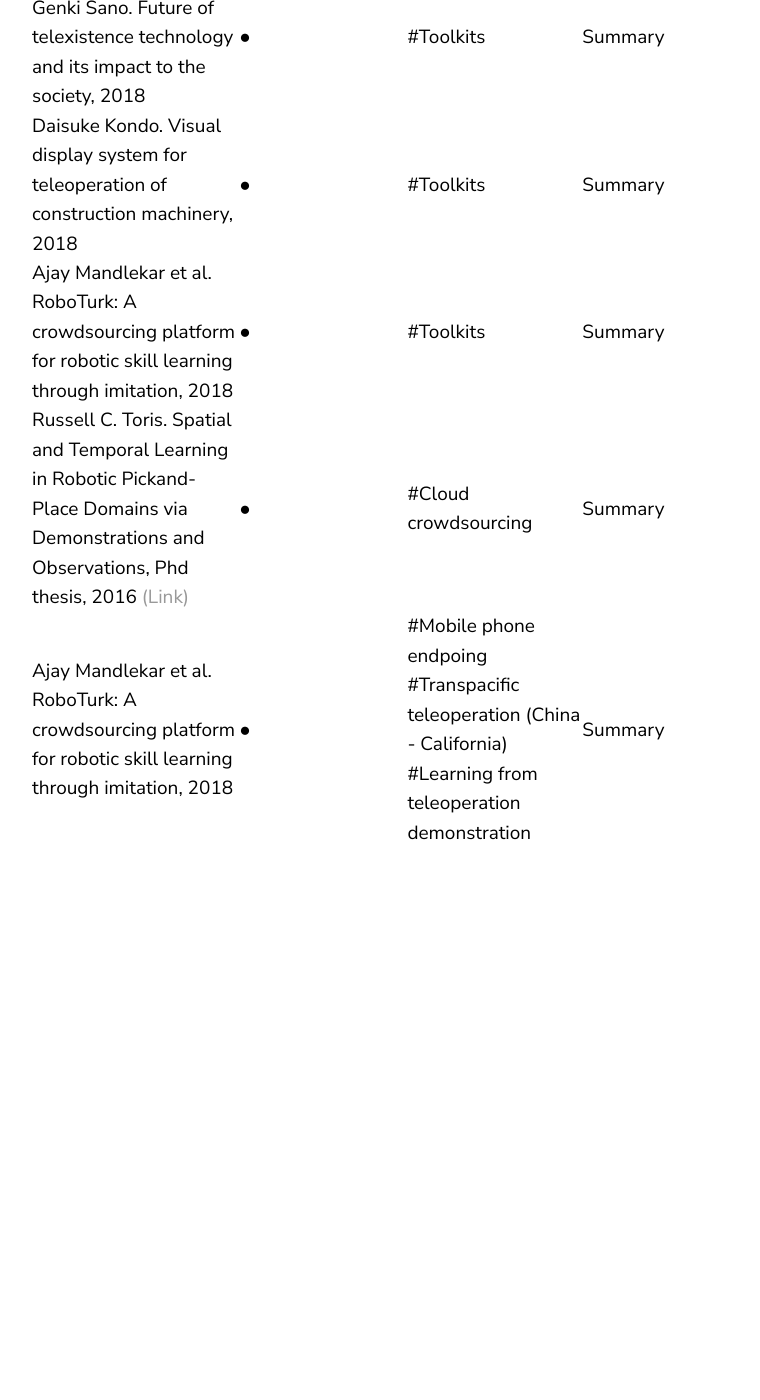
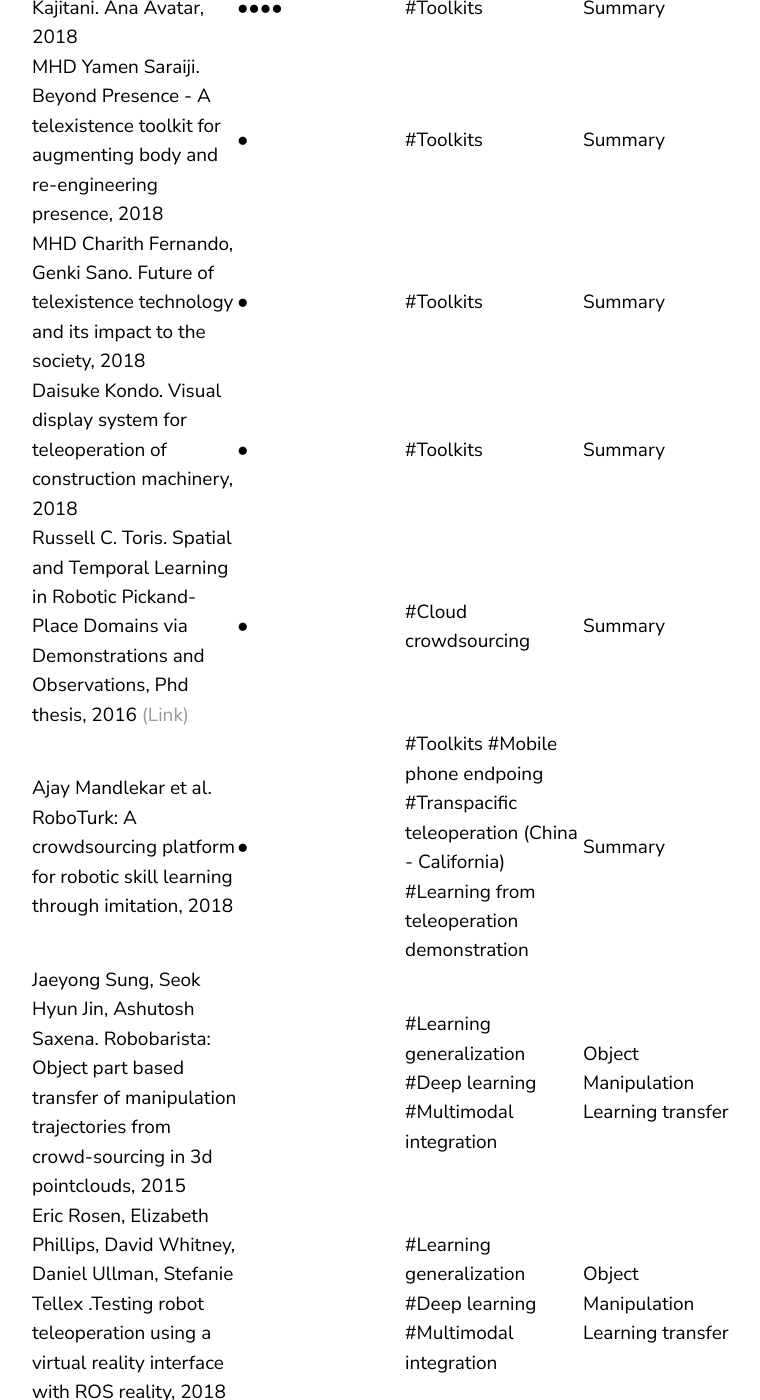
Before and after one commit to jluis9796/jluis9796.github.io, a Jekyll site: the page built from _posts/2020-05-24-telexistence.markdown, in a window 1280 px wide and 1400 px high, scrolled down 1686 px. Shown: the whole window, without its empty margins (68-828 px from the left). Built offline with Jekyll 4.4.1, drawn with Linux system fonts in a browser that asks for light colours; before the commit the page ends 2534 px from its top, so only the background shows below that; some of the changed text lies outside the part shown.

Commit message:
Update 2020-05-24-telexistence.markdown

```diff
--- a/_posts/2020-05-24-telexistence.markdown
+++ b/_posts/2020-05-24-telexistence.markdown
@@ -56,6 +56,15 @@ date:   2020-05-24 13:34:36 +0900
     <td>(Free-positioning, Constrained-positioning,point-and-click)</td>
     </tr>
     <tr>
+    <td>David Kent, Carl, Saldanha, Sonia Chernova. Leveraging depth data in remote robot teleoperation interfaces for general object manipulation, 2017</td>
+    <td></td>
+    <td></td>
+    <td></td>
+    <td></td>
+    <td></td>
+    <td>Summary</td>
+    </tr>
+    <tr>
     <td>Jaeyong Sung, Seok Hyun Jin, Ashutosh Saxena. Robobarista: Object part based transfer of manipulation trajectories from crowd-sourcing in 3d pointclouds, 2018.</td>
     <td>●●●●</td>
     <td></td>
@@ -101,15 +110,6 @@ date:   2020-05-24 13:34:36 +0900
     <td>Summary</td>
     </tr>
     <tr>
-    <td>Ajay Mandlekar et al. RoboTurk: A crowdsourcing platform for robotic skill learning through imitation, 2018</td>
-    <td>●</td>
-    <td></td>
-    <td></td>
-    <td></td>
-    <td>#Toolkits</td>
-    <td>Summary</td>
-    </tr>
-    <tr>
     <td>Russell C. Toris. Spatial and Temporal Learning in Robotic Pickand-Place Domains via Demonstrations and Observations, Phd thesis, 2016 <a href= "https://digitalcommons.wpi.edu/cgi/viewcontent.cgi?article=1134&context=etd-dissertations" > (Link) </a></td>
     <td>●</td>
     <td></td>
@@ -124,8 +124,26 @@ date:   2020-05-24 13:34:36 +0900
     <td></td>
     <td></td>
     <td></td>
-    <td>#Mobile phone endpoing #Transpacific teleoperation (China - California) #Learning from teleoperation demonstration </td>
+    <td>#Toolkits #Mobile phone endpoing #Transpacific teleoperation (China - California) #Learning from teleoperation demonstration </td>
     <td>Summary</td>
+    </tr>
+    <tr>
+    <td>Jaeyong Sung, Seok Hyun Jin, Ashutosh Saxena. Robobarista: Object part based transfer of manipulation trajectories from crowd-sourcing in 3d pointclouds, 2015</td>
+    <td></td>
+    <td></td>
+    <td></td>
+    <td></td>
+    <td>#Learning generalization #Deep learning #Multimodal integration</td>
+    <td>Object Manipulation Learning transfer</td>
+    </tr>
+    <tr>
+    <td>Eric Rosen, Elizabeth Phillips, David Whitney, Daniel Ullman, Stefanie Tellex .Testing robot teleoperation using a virtual reality interface with ROS reality, 2018</td>
+    <td></td>
+    <td></td>
+    <td></td>
+    <td></td>
+    <td>#Learning generalization #Deep learning #Multimodal integration</td>
+    <td>Object Manipulation Learning transfer</td>
     </tr>
   </tbody>
 </table>
```
